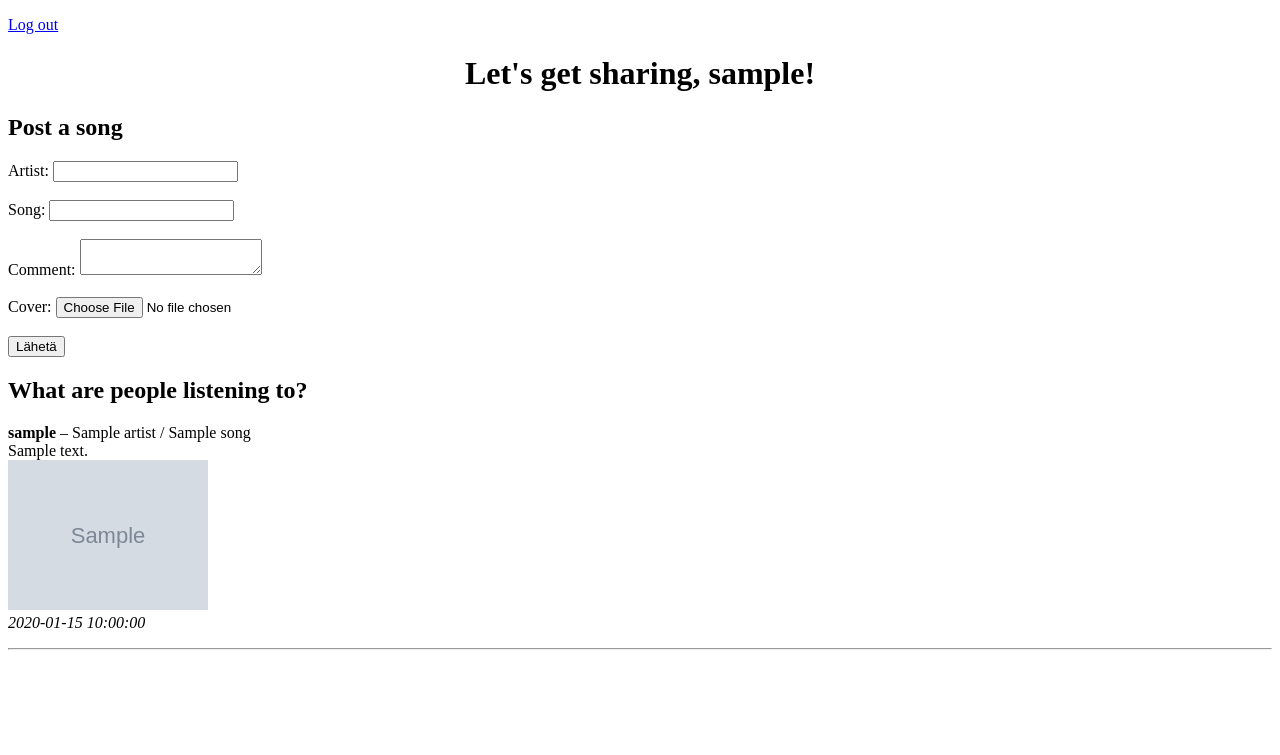
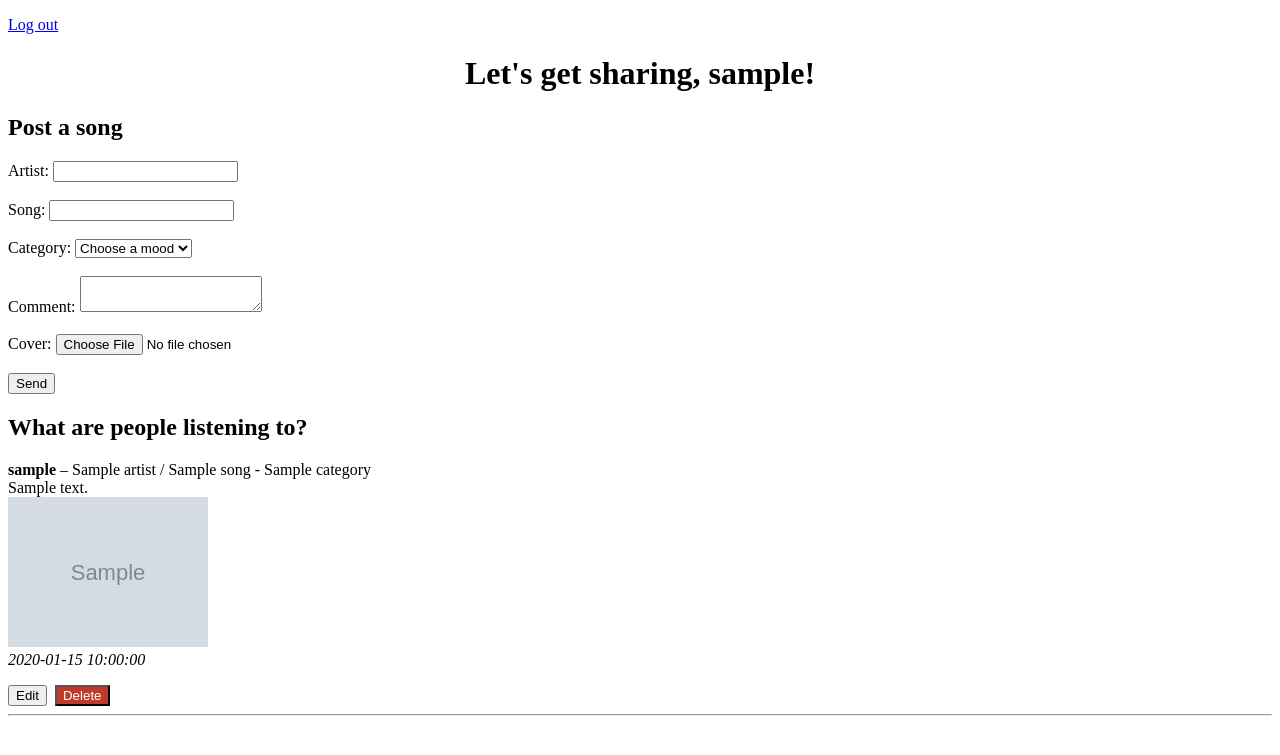
Before and after one commit to nessamerivirta/tikaweb-mood-music-recommendations, a Flask app: template templates/frontpage.html in a window 1280 px wide. Shown: the top 755 px of the page. Run offline with Flask 3, Linux system fonts and the light colour scheme; the visitor is signed in with stand-in values (Sample User, id 1); tables that the repository leaves empty hold one stand-in row (values such as "Sample post"); the template is opened without the code that fills it: most values are stand-ins (such as "Sample title", 1, 10 or a date in 2020); grey boxes marked "Sample" are stand-in pictures.

Commit message:
Search enhanced by adding a form for categories

```diff
--- a/templates/frontpage.html
+++ b/templates/frontpage.html
@@ -14,24 +14,48 @@
         <br>
         Song: <input type="text" name="song"><br>
         <br>
+        Category:
+        <select name="category" required>
+            <option value=""disabled selected>Choose a mood</option>
+            <option value="Upbeat">Upbeat</option>
+            <option value="Sad">Sad</option>
+            <option value="Relaxing">Relaxing</option>
+            <option value="Aggressive">Aggressive</option>
+            <option value="Dreamy">Dreamy</option>
+            <option value="Cosy">Cosy</option>
+            <option value="Romantic">Romantic</option>
+            <option value="Focused">Focused</option>
+             <option value="Sleepy">Sleepy</option>
+        </select><br>
+        <br>
         Comment: <textarea name="comment"></textarea><br>
         <br>
         Cover: <input type="file" name="image"><br>
         <br>
-        <input type="submit" value="Lähetä">
+        <input type="submit" value="Send">
     </form>
     {% endif %}
 
     <h2>What are people listening to?</h2>
     {% for post in posts %}
         <p>
-            <strong>{{ post.username }}</strong> – {{ post.artist }} / {{ post.song }}<br>
+            <strong>{{ post.username }}</strong> – {{ post.artist }} / {{ post.song }} - {{post.category}} <br>
             {{ post.comment }}<br>
             {% if post.image_path %}
                 <img src="{{ post.image_path }}" width="200"><br>
             {% endif %}
             <em>{{ post.sent_at }}</em>
         </p>
+        {% if session.user_id and post.user_id == session.user_id %}
+        <div style="display:flex; gap:8px;">
+        <form action="/edit/{{ post.id }}" method="get">
+        <button type="submit">Edit</button>
+        </form>
+        <form action="/remove/{{ post.id }}" method="post" onsubmit="return confirm('Are you sure you want to remove?')">
+        <button type="submit" name="continue" value="1" style="background:#c0392b; color:#fff;">Delete</button>
+     </form>
+  </div>
+{% endif %}
         <hr>
     {% endfor %}
 </body>
```
Also changed, not shown: templates/search.html (+23 -11 lines).
